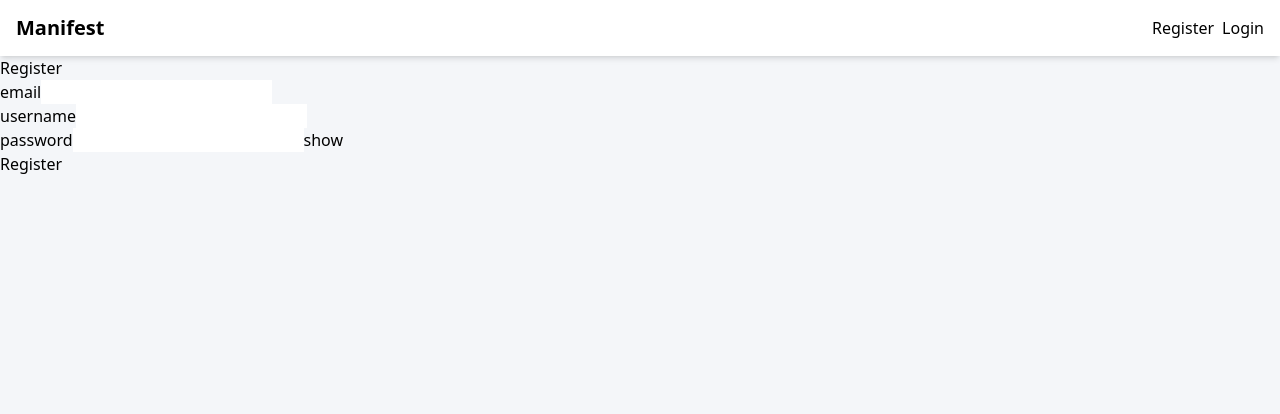
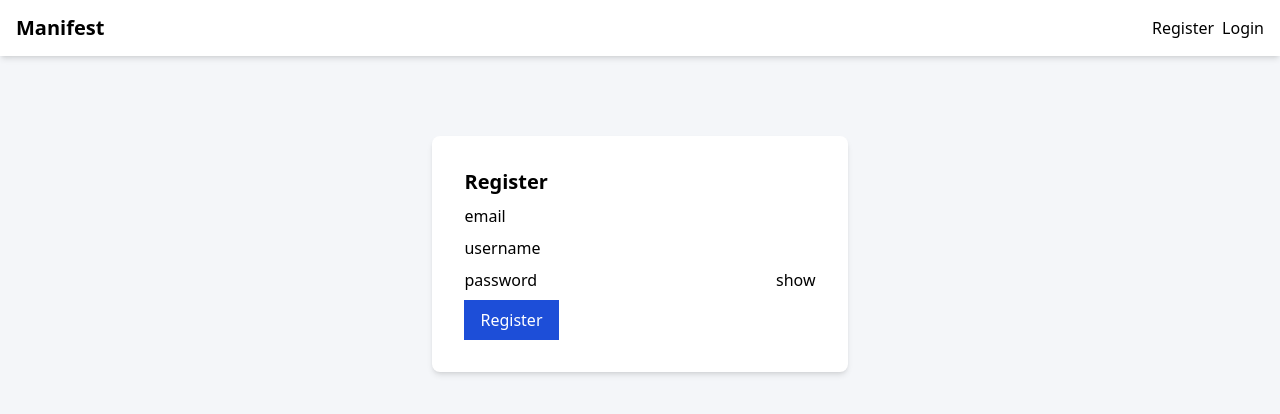
Before and after one commit to evfleet/manifest, a React (Vite) app in the folder packages/web/: page /register in a window 1280 px wide. Shown: the top 414 px of the page. Built offline with nearby package versions, Linux system fonts and the light colour scheme.

Commit message:
feat(web): setup register form card

```diff
--- a/packages/web/package.json
+++ b/packages/web/package.json
@@ -16,6 +16,7 @@
     "react-dom": "^18.2.0",
     "react-hook-form": "^7.50.1",
     "react-router-dom": "^6.22.1",
+    "tailwind-merge": "^2.2.1",
     "zod": "^3.22.4"
   },
   "devDependencies": {
--- a/packages/web/src/components/FormField/FormField.tsx
+++ b/packages/web/src/components/FormField/FormField.tsx
@@ -22,8 +22,10 @@ export function FormField<T extends FieldValues>({
   error,
 }: FormFieldProps<T>) {
   return (
-    <div>
-      <label htmlFor="">{label || name}</label>
+    <div className="my-2">
+      <label htmlFor="" className="mr-2">
+        {label || name}
+      </label>
       <input type={type} {...register(name)} />
       {error && <span className="error-message">{error.message}</span>}
     </div>
--- a/packages/web/src/components/FormField/PasswordField.tsx
+++ b/packages/web/src/components/FormField/PasswordField.tsx
@@ -16,8 +16,10 @@ export function PasswordField<T extends FieldValues>({
   }
 
   return (
-    <div>
-      <label htmlFor="">{label || name}</label>
+    <div className="my-2">
+      <label htmlFor="" className="mr-2">
+        {label || name}
+      </label>
       <input type={showPassword ? "text" : "password"} {...register(name)} />
       {error && <span className="error-message">{error.message}</span>}
       <button type="button" onClick={togglePassword}>
--- a/packages/web/src/components/Layout/Container.tsx
+++ b/packages/web/src/components/Layout/Container.tsx
@@ -5,5 +5,7 @@ type ContainerProps = {
 };
 
 export function Container({ children }: ContainerProps) {
-  return <div className="flex min-h-screen flex-col">{children}</div>;
+  return (
+    <div className="flex min-h-screen flex-col bg-neutral-9">{children}</div>
+  );
 }
--- /dev/null
+++ b/packages/web/src/components/Layout/Content.tsx
@@ -0,0 +1,11 @@
+import { ReactNode } from "react";
+import { twMerge } from "tailwind-merge";
+
+type ContentProps = {
+  children: ReactNode;
+  className?: string;
+};
+
+export function Content({ children, className }: ContentProps) {
+  return <main className={twMerge("flex-1", className)}>{children}</main>;
+}
--- a/packages/web/src/components/Layout/Layout.tsx
+++ b/packages/web/src/components/Layout/Layout.tsx
@@ -2,7 +2,6 @@ import { ReactNode } from "react";
 
 import { TopNav } from "../TopNav";
 import { Container } from "./Container";
-import { Main } from "./Main";
 
 type LayoutProps = {
   children: ReactNode;
@@ -12,7 +11,7 @@ export function Layout({ children }: LayoutProps) {
   return (
     <Container>
       <TopNav />
-      <Main>{children}</Main>
+      {children}
     </Container>
   );
 }
--- a/packages/web/src/components/Layout/Main.tsx
+++ /dev/null
@@ -1,9 +0,0 @@
-import { ReactNode } from "react";
-
-type MainProps = {
-  children: ReactNode;
-};
-
-export function Main({ children }: MainProps) {
-  return <main className="z-0 flex-1 bg-neutral-9">{children}</main>;
-}
--- a/packages/web/src/components/Layout/SidebarLayout.tsx
+++ b/packages/web/src/components/Layout/SidebarLayout.tsx
@@ -2,7 +2,6 @@ import { ReactNode } from "react";
 
 import { TopNav } from "../TopNav";
 import { Container } from "./Container";
-import { Main } from "./Main";
 
 type SidebarLayoutProps = {
   children: ReactNode;
@@ -16,7 +15,7 @@ export function SidebarLayout({ children }: SidebarLayoutProps) {
         <aside className="z-10 min-w-48 bg-white shadow-md">
           <p>Sidebar</p>
         </aside>
-        <Main>{children}</Main>
+        {children}
       </div>
     </Container>
   );
--- a/packages/web/src/components/Layout/index.ts
+++ b/packages/web/src/components/Layout/index.ts
@@ -1,2 +1,3 @@
+export { Content } from "./Content";
 export { Layout } from "./Layout";
 export { SidebarLayout } from "./SidebarLayout";
--- a/packages/web/src/components/TopNav/TopNav.tsx
+++ b/packages/web/src/components/TopNav/TopNav.tsx
@@ -2,7 +2,7 @@ import { Link } from "react-router-dom";
 
 export function TopNav() {
   return (
-    <header className="z-50 flex h-14 items-center  px-4 shadow-md">
+    <header className="z-50 flex h-14 items-center bg-white px-4 shadow-md">
       <div className="flex-1 text-xl font-semibold">
         <Link to="/">Manifest</Link>
       </div>
--- a/packages/web/src/pages/Register/Register.tsx
+++ b/packages/web/src/pages/Register/Register.tsx
@@ -2,7 +2,7 @@ import { useForm } from "react-hook-form";
 import { zodResolver } from "@hookform/resolvers/zod";
 import { z } from "zod";
 
-import { Layout } from "@/components/Layout";
+import { Layout, Content } from "@/components/Layout";
 import { useRegister } from "@/api/auth/register";
 import { FormField, PasswordField } from "@/components/FormField";
 
@@ -36,7 +36,9 @@ export function Register() {
 
   return (
     <Layout>
-      <h1>Register</h1>
+      <Content className="flex items-start justify-center">
+        <section className="mt-20 rounded-lg bg-white p-8 shadow-md">
+          <h1 className="text-xl font-semibold">Register</h1>
 
           <form onSubmit={handleSubmit(handleRegister)}>
             <FormField name="email" register={register} error={errors.email} />
@@ -53,8 +55,12 @@ export function Register() {
               error={errors.password}
             />
 
-        <button type="submit">Register</button>
+            <button type="submit" className="bg-blue-700 px-4 py-2 text-white">
+              Register
+            </button>
           </form>
+        </section>
+      </Content>
     </Layout>
   );
 }
```
Also changed, not shown: 1 other file (tests, documents, lock files or other folders). Lines whose indentation alone changed are shown as unchanged.
